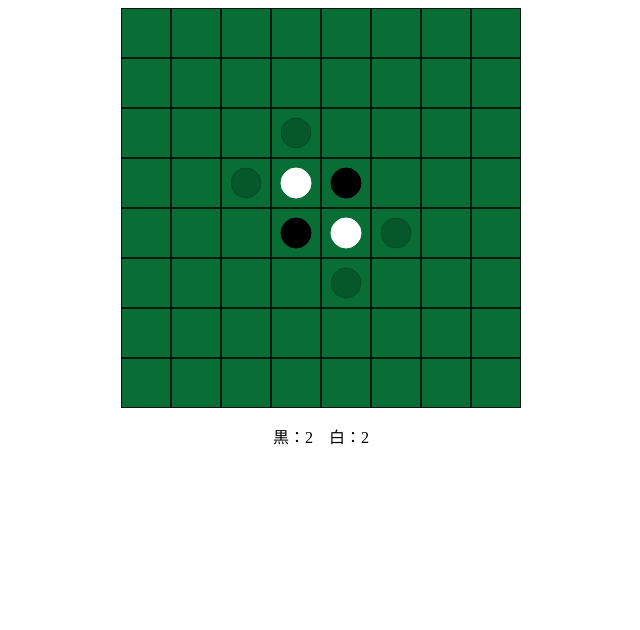
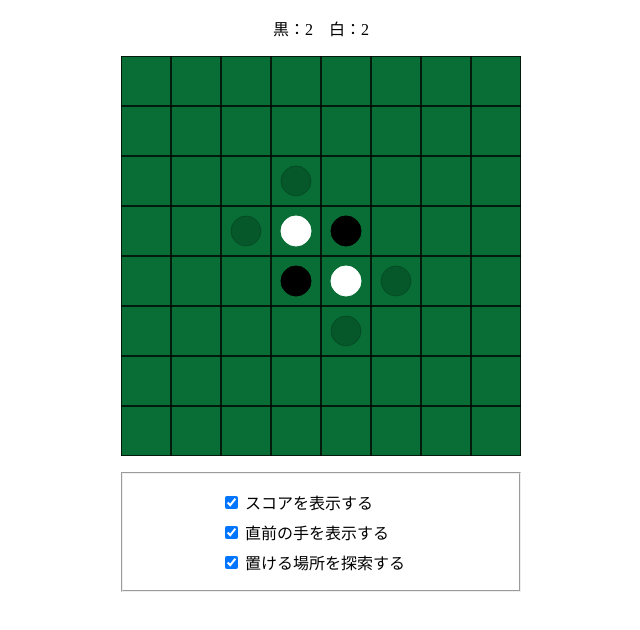
Before and after one commit to Yusuke196/reversi, a plain HTML site: page index.html in a window 1280 px wide. Shown: the whole page, without its empty margins (319-959 px from the left). Drawn offline with Linux system fonts and the light colour scheme.

Commit message:
Enabled switch on and off showScore, showLast and searchNext

```diff
--- a/css/styles.css
+++ b/css/styles.css
@@ -1,13 +1,30 @@
 canvas {
 	display: block;
 	background: #086e36;
-	margin: auto;
+	margin: 0 auto 16px;
 }
 
-p {
+.score {
 	text-align: center;
 }
 
-.bold {
+/* .bold {
 	font-weight: bold;
+} */
+
+fieldset {
+	box-sizing: border-box;
+	width: 400px;
+	margin: 0 auto;
+	padding: 0;
 }
+
+fieldset p {
+	display: block;
+	width: 200px;
+	margin: 16px auto;
+}
+
+fieldset br + input {
+	margin-top: 12px;
+}
--- a/index.html
+++ b/index.html
@@ -6,11 +6,21 @@
   <link rel="stylesheet" href="css/styles.css">
 </head>
 <body>
+  <p class="score">黒：<span id="dark"></span>　白：<span id="light"></span></p>
+
   <canvas width="400" height="400">
     Canvas not Supported.
   </canvas>
 
-  <p>黒：<span id="dark"></span>　白：<span id="light"></span></p>
+  <fieldset>
+    <p>
+      <input id="show_score" type="checkbox" checked> スコアを表示する
+      <br>
+      <input id="show_last" type="checkbox" checked> 直前の手を表示する
+      <br>
+      <input id="search_next" type="checkbox" checked> 置ける場所を探索する
+    </p>
+  </fieldset>
 
   <script src="js/main.js"></script>
 </body>
--- a/js/main.js
+++ b/js/main.js
@@ -25,19 +25,19 @@
     }
 
     init() {
-      const canvas = document.querySelector('canvas');
-      if (typeof canvas.getContext === 'undefined') {
+      this.canvas = document.querySelector('canvas');
+      if (typeof this.canvas.getContext === 'undefined') {
         return;
       }
-      this.ctx = canvas.getContext('2d');
+      this.ctx = this.canvas.getContext('2d');
 
       // Retina対応
       const dpr = window.devicePixelRatio || 1;
-      canvas.width *= dpr;
-      canvas.height *= dpr;
+      this.canvas.width *= dpr;
+      this.canvas.height *= dpr;
       this.ctx.scale(dpr, dpr);
-      canvas.style.width = '400px';
-      canvas.style.height = '400px';
+      this.canvas.style.width = '400px';
+      this.canvas.style.height = '400px';
     }
 
     render() {
@@ -62,7 +62,9 @@
       }
 
       // 一つ前の手を表示
-      this.showLastMove(this.lastMove.col, this.lastMove.row);
+      if (document.getElementById('show_last').checked) {
+        this.showLastMove(this.lastMove.col, this.lastMove.row);
+      }
 
       // ディスクの描画
       for (let row = 0; row < this.numRow; row++) {
@@ -77,25 +79,8 @@
         }
       }
 
-      // 得点の表示
-      const light = document.getElementById('light');
-      const dark = document.getElementById('dark');
-
-      let lightScore = 0;
-      let darkScore = 0;
-
-      for (let row = 0; row < this.numRow; row++) {
-        for (let col = 0; col < this.numCol; col++) {
-          if (this.disks[row][col] === 1) {
-            lightScore++;
-          } else if (this.disks[row][col] === -1) {
-            darkScore++;
-          }
-        }
-      }
-
-      light.textContent = lightScore;
-      dark.textContent = darkScore;
+      // スコアの表示
+      this.showScore();
 
       // 打てる場所の探索（自分だけ打てる場所がなければ相手の手番になること、双方に打てる場所がなければゲームの終了を通知）
       if (this.search()) {
@@ -110,6 +95,9 @@
           } else {
             msg = 'ゲームが終わりました。引き分けです。';
           }
+
+          document.getElementById('show_score').checked = true;
+          this.showScore();
         } else {
           if (this.turn === 1) {
             msg = '黒は打てる場所がないので、もう一度、白の手番になります。';
@@ -122,15 +110,6 @@
           alert(msg);
         }, 1);
       }
-
-      // 手番の表示
-      // if (this.turn === 1) {
-      //   light.classList.add('bold');
-      //   dark.classList.remove('bold');
-      // } else if (this.turn === -1) {
-      //   dark.classList.add('bold');
-      //   light.classList.remove('bold');
-      // }
     }
 
     drawDisk(col, row, color) {
@@ -143,8 +122,35 @@
       this.ctx.fill();
     }
 
+    showScore() {
+      const light = document.getElementById('light');
+      const dark = document.getElementById('dark');
+
+      if (document.getElementById('show_score').checked) {
+        let lightScore = 0;
+        let darkScore = 0;
+
+        for (let row = 0; row < this.numRow; row++) {
+          for (let col = 0; col < this.numCol; col++) {
+            if (this.disks[row][col] === 1) {
+              lightScore++;
+            } else if (this.disks[row][col] === -1) {
+              darkScore++;
+            }
+          }
+        }
+
+        light.textContent = lightScore;
+        dark.textContent = darkScore;
+      } else {
+        light.textContent = '?';
+        dark.textContent = '?';
+      }
+    }
+
     search() {
       let skip = true;
+      const searchNext = document.getElementById('search_next').checked;
 
       for (let row = 0; row < this.numRow; row++) {
         for (let col = 0; col < this.numCol; col++) {
@@ -152,11 +158,15 @@
 
           if (this.placeDisk(col, row, true)) {
             if (this.turn === 1) {
-              this.drawDisk(col, row, 'rgba(255, 255, 255, 0.2)');
               skip = false;
+              if (searchNext) {
+                this.drawDisk(col, row, 'rgba(255, 255, 255, 0.2)');
+              }
             } else if (this.turn === -1) {
-              this.drawDisk(col, row, 'rgba(0, 0, 0, 0.2)');
               skip = false;
+              if (searchNext) {
+                this.drawDisk(col, row, 'rgba(0, 0, 0, 0.2)');
+              }
             }
           }
         }
@@ -166,13 +176,12 @@
     }
 
     showLastMove(col, row) {
-      this.ctx.fillStyle = 'rgba(255, 0, 0, 0.2)';
+      this.ctx.fillStyle = 'rgba(127, 255, 0, 0.2)';
       this.ctx.fillRect(50 * col, 50 * row, 50, 50);
     }
 
     addListener() {
-      const canvas = document.querySelector('canvas');
-      canvas.addEventListener('click', e => {
+      this.canvas.addEventListener('click', e => {
         const rect = e.target.getBoundingClientRect();
         const x = e.clientX - rect.left;
         const y = e.clientY - rect.top;
@@ -185,6 +194,16 @@
           this.render();
         }
         this.success = false;
+      });
+
+      document.getElementById('show_score').addEventListener('change', () => {
+        this.showScore();
+      });
+      document.getElementById('show_last').addEventListener('change', () => {
+        this.render();
+      });
+      document.getElementById('search_next').addEventListener('change', () => {
+        this.render();
       });
     }
 
```
